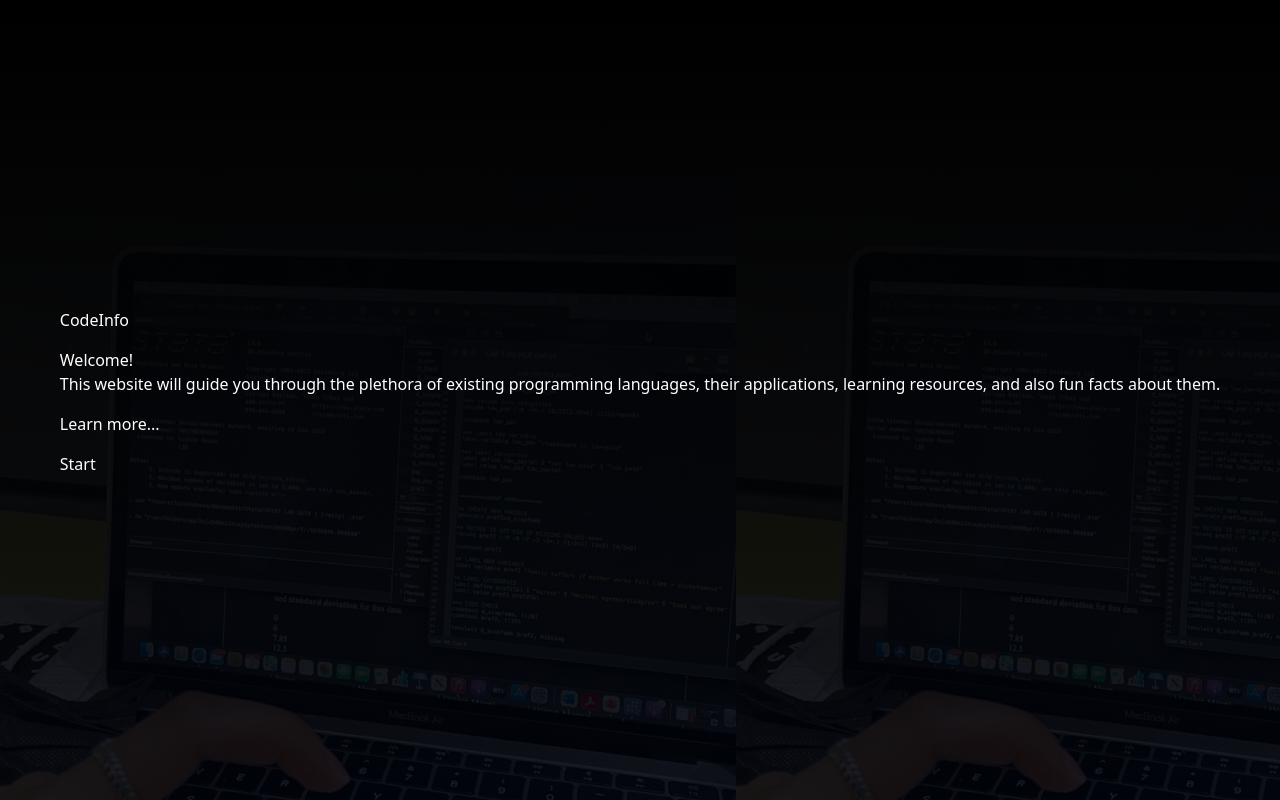
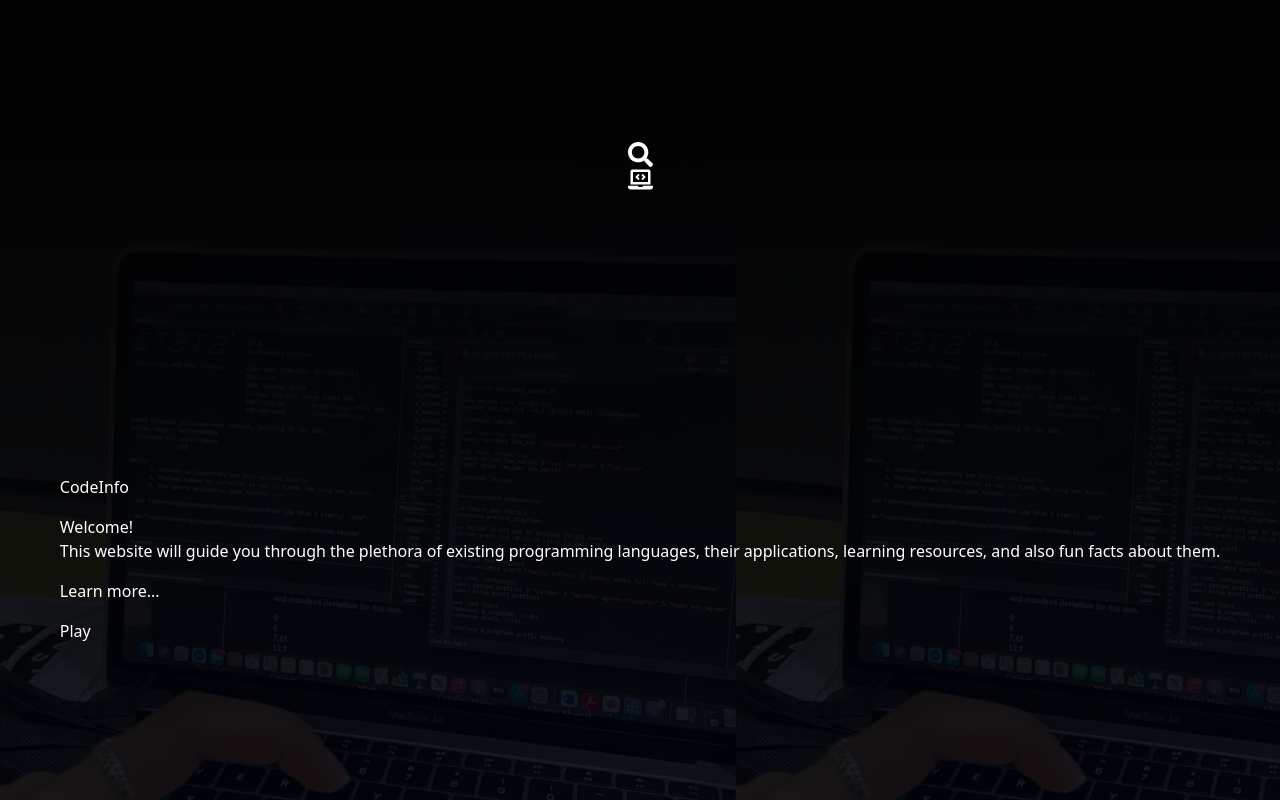
Before and after one commit to ChibuzoKelechi/lang-info, a React (Vite) app in the folder code-info/: page / in a window 1280 px wide. Built offline with nearby package versions, Linux system fonts and the light colour scheme; the HTML template or start-up script is replaced by a standard one.

Commit message:
Added Navbar and icons

```diff
--- a/code-info/src/App.jsx
+++ b/code-info/src/App.jsx
@@ -2,11 +2,14 @@ import './App.css'
 import Router from './Router'
 import Intro from './Pages/Head'
 // import Info from './Info'
+import NavBar from "./Components/NavBar";
+
 
 function App() {
 
   return (
     <Router>
+     <NavBar/>
       <section className='h-screen bg-black text-white'>
         <Intro/>
       </section>
--- /dev/null
+++ b/code-info/src/Components/NavBar.jsx
@@ -0,0 +1,12 @@
+import { FaSearch, FaLaptopCode } from "react-icons/fa";
+
+const NavBar = () => {
+    return (
+        <nav className="nav flex justify-between p-2 w-full mt-0">
+            <FaSearch style={{color: 'white', fontSize: '25px'}}/>
+            <FaLaptopCode style={{color: 'white', fontSize: '25px'}}/>
+        </nav>
+     );
+}
+
+export default NavBar;
--- a/code-info/src/Home.jsx
+++ b/code-info/src/Home.jsx
@@ -1,8 +1,10 @@
-import { Link } from "react-router-dom";
-import Head from './Pages/Head'
+import Head from './Pages/Head';
+import NavBar from "./Components/NavBar";
+
 const Home = () => {
     return (
         <section className="home p-3 mh-full w-full">
+            <NavBar/>
             <Head/>
         </section>
      );
--- a/code-info/src/Pages/About.jsx
+++ b/code-info/src/Pages/About.jsx
@@ -1,10 +1,14 @@
 import { motion } from 'framer-motion';
-import { FaAppStoreIos, FaAndroid } from "react-icons/fa";
+import { FaAppStoreIos, FaAndroid, FaHome } from "react-icons/fa";
+import { Link } from "react-router-dom";
 
 const About = () => {
 
     return (
         <section className='about'>
+            <Link to="/" className='text-white p-2'>
+              <FaHome style={{color: 'white', fontSize: '50px', padding:'10px'}}/>
+            </Link>
               <motion.article
               className='text-center m-1 mt-32'
               initial={{ opacity: 0}}
@@ -47,7 +51,6 @@ const Feature = ({head, desc, icon}) => {
          className='div mt-20 m-3 p-4 text-left bg-gray-900 rounded-xl w-3/4 mx-auto'>
 
             <div>{icon}</div>
-            {/* <FaAppStoreIos style={{color: 'white', fontSize: '50px'}}/> */}
 
             <div>
              <h2 className='font-bold'>{head}</h2>
--- a/code-info/src/Pages/Head.jsx
+++ b/code-info/src/Pages/Head.jsx
@@ -1,4 +1,6 @@
 import { Link } from "react-router-dom";
+// import { GiGamepad  } from "react-icons/gi";
+
 const Intro = () => {
     return (
         <header className="text-center font-bold text-xl max-h-full text-white">
@@ -18,7 +20,10 @@ const Intro = () => {
             </div>
 
             <div>
-               <Link to="/info" className="bg-blue-600 text-white p-2 rounded-xl mx-[45%]">Start</Link>
+               <Link to="/info" className="bg-blue-600 text-white p-2 rounded-xl">
+                  {/* <GiGamepad/> */}
+                  Play
+               </Link>
             </div>
             {/* <Link to="/info" className="text-xl cursor-pointer">Programming languages</Link> */}
         </header>
```
Lines whose indentation alone changed are shown as unchanged.
